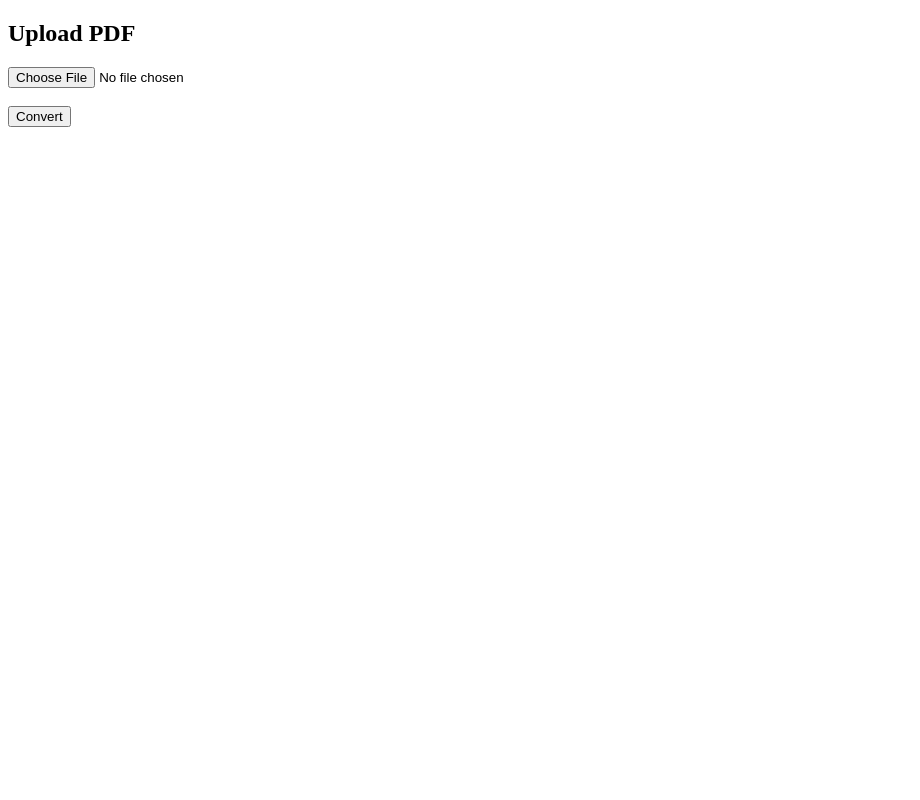
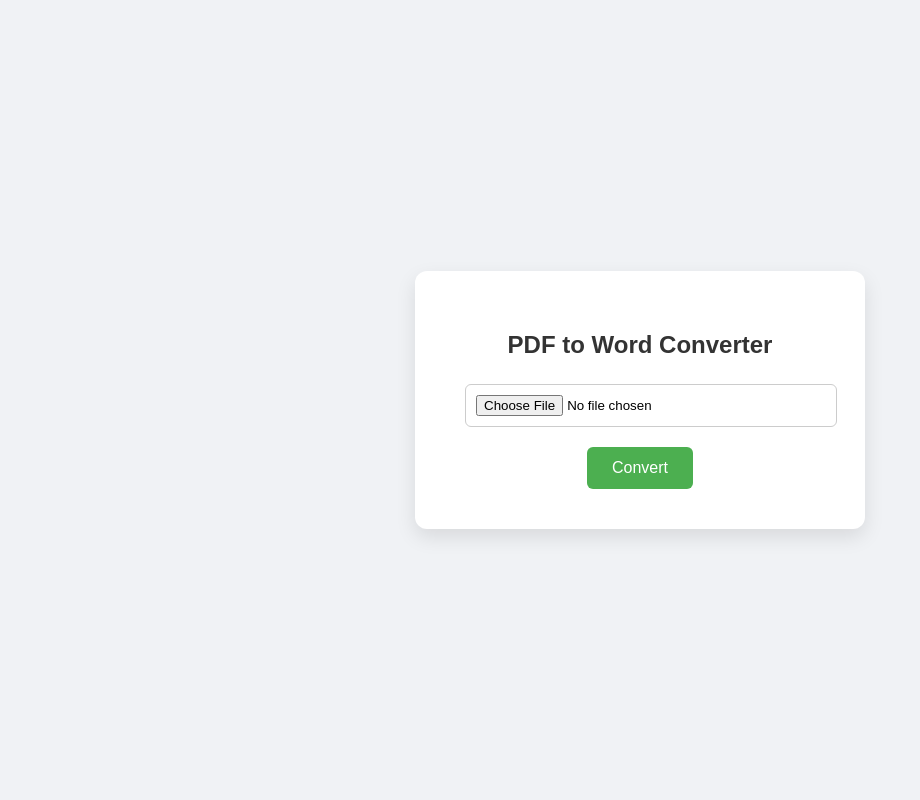
Before and after one commit to RiyaNagar02/docconverter, a Django app: page / in a window 1280 px wide. Shown: the whole page, without its empty margins (0-920 px from the left). Run offline with Django 5.2, Linux system fonts and the light colour scheme.

Commit message:
ui update

```diff
--- a/DocsConverter/settings.py
+++ b/DocsConverter/settings.py
@@ -129,7 +129,9 @@ TEMPLATES[0]['DIRS'] = [BASE_DIR / "templates"]
 MEDIA_ROOT = BASE_DIR / "media"
 MEDIA_URL = "/media/"
 
-ALLOWED_HOSTS = ['*']
+ALLOWED_HOSTS = ['docconverter-glkm.onrender.com']
 
 STATIC_ROOT = BASE_DIR / "staticfiles"
 STATIC_URL = "/static/"
+
+SECRET_KEY = "Django1Project2Convert3Doc"
--- a/templates/upload.html
+++ b/templates/upload.html
@@ -1,15 +1,68 @@
 <!DOCTYPE html>
-<html>
+<html lang="en">
 <head>
+    <meta charset="UTF-8">
+    <meta name="viewport" content="width=device-width, initial-scale=1.0">
     <title>PDF to Word Converter</title>
+    <style>
+        /* Full page styling */
+        body {
+            display: flex;
+            justify-content: center;
+            align-items: center;
+            height: 100vh;
+            margin: 0;
+            font-family: 'Arial', sans-serif;
+            background: #f0f2f5;
+        }
+
+        /* Card container */
+        .converter-card {
+            background: #fff;
+            padding: 40px 50px;
+            border-radius: 12px;
+            box-shadow: 0 8px 20px rgba(0,0,0,0.1);
+            text-align: center;
+            width: 350px;
+        }
+
+        h2 {
+            margin-bottom: 25px;
+            color: #333;
+        }
+
+        input[type="file"] {
+            padding: 10px;
+            border: 1px solid #ccc;
+            border-radius: 6px;
+            width: 100%;
+        }
+
+        button {
+            margin-top: 20px;
+            padding: 12px 25px;
+            border: none;
+            border-radius: 6px;
+            background-color: #4CAF50;
+            color: white;
+            font-size: 16px;
+            cursor: pointer;
+            transition: background-color 0.3s ease;
+        }
+
+        button:hover {
+            background-color: #45a049;
+        }
+    </style>
 </head>
 <body>
-    <h2>Upload PDF</h2>
-    <form method="post" enctype="multipart/form-data">
-        {% csrf_token %}
-        <input type="file" name="pdf" required>
-        <br><br>
-        <button type="submit">Convert</button>
-    </form>
+    <div class="converter-card">
+        <h2>PDF to Word Converter</h2>
+        <form method="post" enctype="multipart/form-data">
+            {% csrf_token %}
+            <input type="file" name="pdf" required>
+            <button type="submit">Convert</button>
+        </form>
+    </div>
 </body>
 </html>
```
